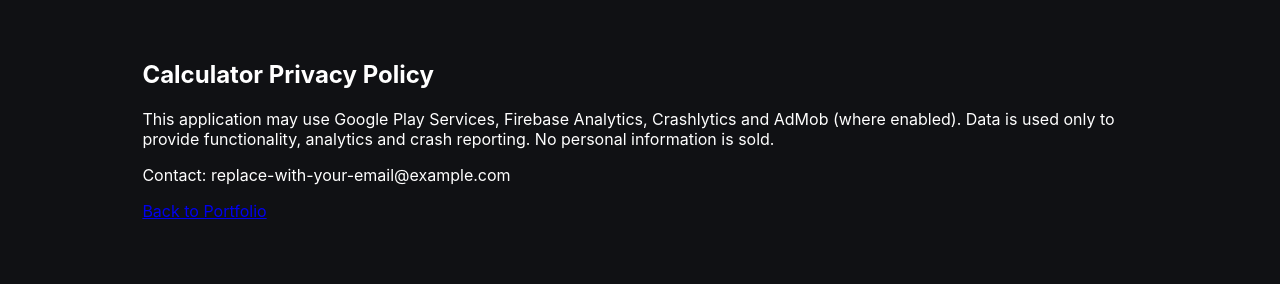
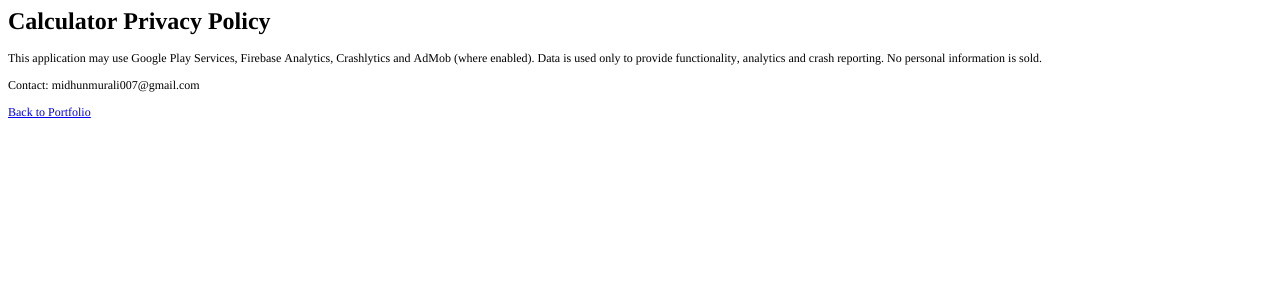
Before and after one commit to midhun-murali/midhun-murali.github.io, a plain HTML site: page privacy/calculator.html in a window 1280 px wide. Drawn offline with Linux system fonts and the light colour scheme.

Commit message:
updated email and resume

```diff
--- a/privacy/calculator.html
+++ b/privacy/calculator.html
@@ -1 +1,22 @@
-<!doctype html><html><head><meta charset='utf-8'><link rel='stylesheet' href='../css/style.css'><title>Calculator Privacy Policy</title></head><body><section><h1>Calculator Privacy Policy</h1><p>This application may use Google Play Services, Firebase Analytics, Crashlytics and AdMob (where enabled). Data is used only to provide functionality, analytics and crash reporting. No personal information is sold.</p><p>Contact: replace-with-your-email@example.com</p><a href='../index.html'>Back to Portfolio</a></section></body></html>
+<!DOCTYPE html PUBLIC "-//W3C//DTD HTML 4.01//EN" "http://www.w3.org/TR/html4/strict.dtd">
+<html>
+<head>
+  <meta http-equiv="Content-Type" content="text/html; charset=utf-8">
+  <meta http-equiv="Content-Style-Type" content="text/css">
+  <title></title>
+  <meta name="Generator" content="Cocoa HTML Writer">
+  <meta name="CocoaVersion" content="2685.6">
+  <style type="text/css">
+    p.p2 {margin: 0.0px 0.0px 12.0px 0.0px; font: 12.0px Times; -webkit-text-stroke: #000000}
+    p.p3 {margin: 0.0px 0.0px 0.0px 0.0px; font: 12.0px Times; color: #0000e9; -webkit-text-stroke: #0000e9}
+    span.s1 {font-kerning: none}
+    span.s2 {text-decoration: underline ; font-kerning: none}
+  </style>
+</head>
+<body>
+<h1 style="margin: 0.0px 0.0px 16.1px 0.0px; font: 24.0px Times; -webkit-text-stroke: #000000"><span class="s1"><b>Calculator Privacy Policy</b></span></h1>
+<p class="p2"><span class="s1">This application may use Google Play Services, Firebase Analytics, Crashlytics and AdMob (where enabled). Data is used only to provide functionality, analytics and crash reporting. No personal information is sold.</span></p>
+<p class="p2"><span class="s1">Contact: midhunmurali007@gmail.com</span></p>
+<p class="p3"><span class="s2"><a href="file:///Users/midhun/Documents/GitHub/midhun-murali.github.io/index.html">Back to Portfolio</a></span></p>
+</body>
+</html>
```
Also changed, not shown: privacy/easyflash.html (+22 -1 lines), privacy/filterpro.html (+22 -1 lines), 4 other files.
